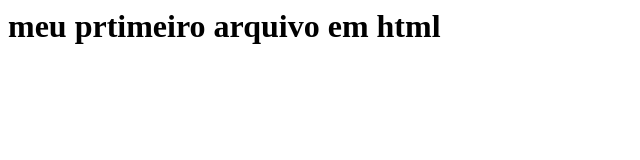
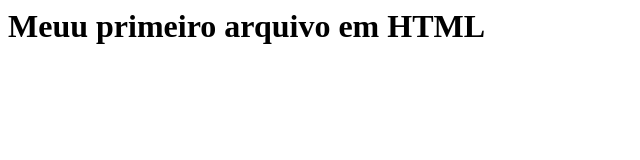
Before and after one commit to gabimenezes/primeiro_repositorio, a plain HTML site: page index.html in a window 1280 px wide. Shown: the whole page, without its empty margins (0-640 px from the left). Drawn offline with Linux system fonts and the light colour scheme.

Commit message:
Update index.html

```diff
--- a/index.html
+++ b/index.html
@@ -1,3 +1,3 @@
 <html>
-<h1> meu prtimeiro arquivo em html</h1>
+<h1>Meuu primeiro arquivo em HTML</h1>
 </html>
```
